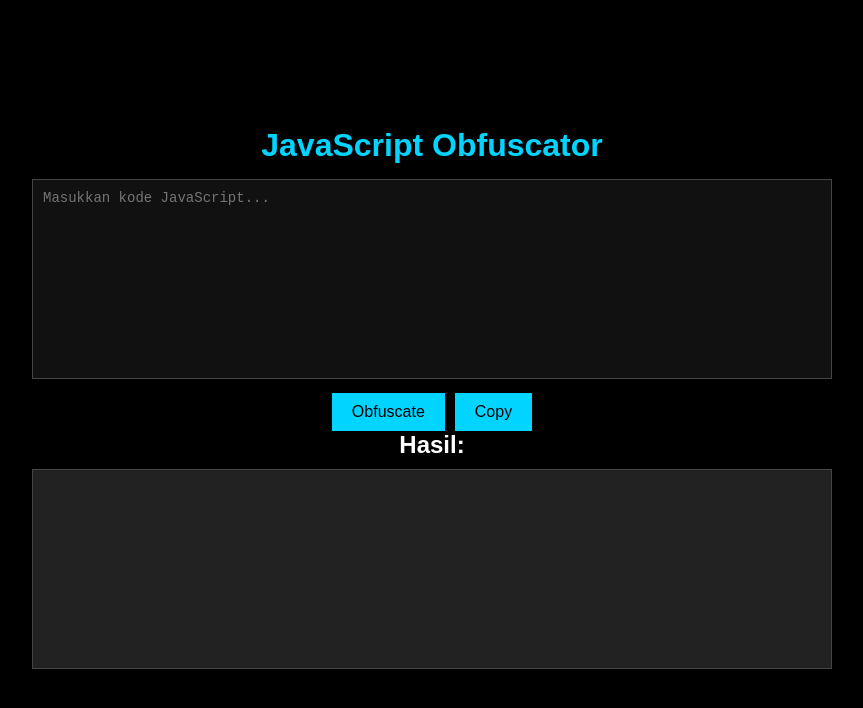
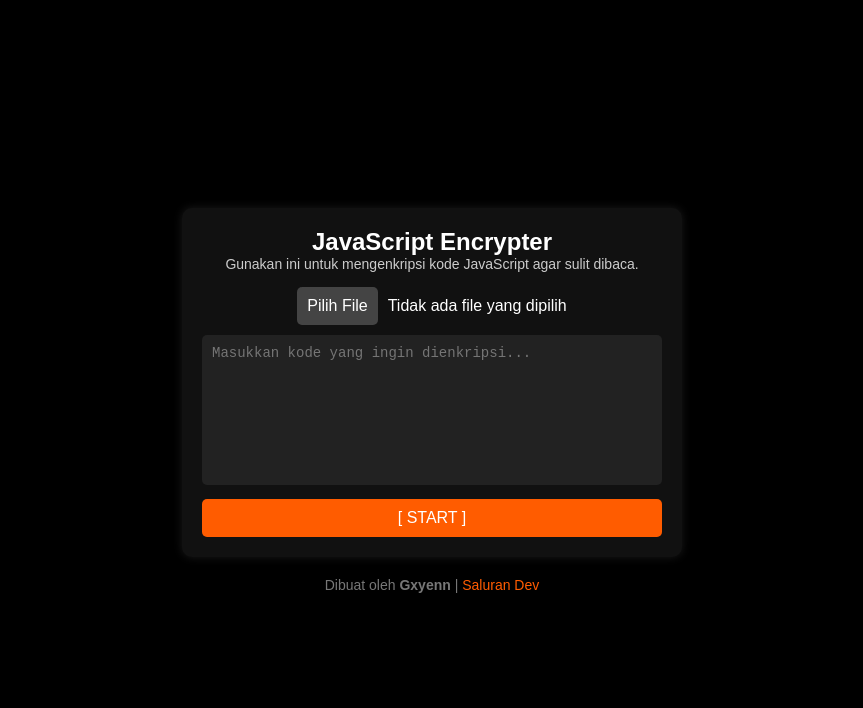
Before and after one commit to Gxyenn/MyDev-Info, a plain HTML site: page index.html in a window 1280 px wide. Shown: the whole page, without its empty margins (208-1071 px from the left). Drawn offline with Linux system fonts and the light colour scheme.

Commit message:
Update index.html

```diff
--- a/index.html
+++ b/index.html
@@ -3,7 +3,7 @@
 <head>
     <meta charset="UTF-8">
     <meta name="viewport" content="width=device-width, initial-scale=1.0">
-    <title>JavaScript Obfuscator</title>
+    <title>JavaScript Encrypter</title>
     <script src="https://cdn.jsdelivr.net/npm/javascript-obfuscator"></script>
     <style>
         * {
@@ -13,7 +13,7 @@
         }
         body {
             font-family: Arial, sans-serif;
-            background-color: #000; /* Background hitam */
+            background-color: #000;
             color: #fff;
             display: flex;
             flex-direction: column;
@@ -21,69 +21,135 @@
             justify-content: center;
             height: 100vh;
             padding: 20px;
+            text-align: center;
         }
         .container {
             width: 90%;
-            max-width: 800px;
-            text-align: center;
+            max-width: 500px;
+            background: #111;
+            padding: 20px;
+            border-radius: 10px;
+            box-shadow: 0 0 10px rgba(255, 255, 255, 0.1);
         }
         h1 {
-            color: #00d4ff;
+            color: #fff;
+            font-size: 24px;
+        }
+        p {
+            font-size: 14px;
+            color: #ccc;
             margin-bottom: 15px;
         }
         textarea {
             width: 100%;
-            height: 200px;
-            background: #111; /* Warna lebih gelap */
+            height: 150px;
+            background: #222;
             color: #fff;
-            border: 1px solid #444;
+            border: none;
             padding: 10px;
             font-size: 14px;
             resize: none;
+            border-radius: 5px;
         }
-        .buttons {
+        .file-upload {
             display: flex;
+            align-items: center;
             justify-content: center;
+            gap: 10px;
+            margin-bottom: 10px;
+        }
+        input[type="file"] {
+            display: none;
+        }
+        label {
+            background: #444;
+            padding: 10px;
+            border-radius: 5px;
+            cursor: pointer;
+        }
+        button {
+            width: 100%;
+            padding: 10px;
+            background: #ff5c00;
+            border: none;
+            color: #fff;
+            font-size: 16px;
+            cursor: pointer;
+            margin-top: 10px;
+            border-radius: 5px;
+        }
+        button:hover {
+            background: #e04b00;
+        }
+        .result-container {
+            display: none;
+            margin-top: 15px;
+            background: #222;
+            padding: 10px;
+            border-radius: 5px;
+        }
+        .result-container textarea {
+            height: 100px;
+            background: #000;
+            color: #0f0;
+        }
+        .result-buttons {
+            display: flex;
             gap: 10px;
             margin-top: 10px;
         }
-        button {
-            padding: 10px 20px;
-            background: #00d4ff;
-            border: none;
-            color: #000;
-            font-size: 16px;
-            cursor: pointer;
+        .footer {
+            margin-top: 20px;
+            font-size: 14px;
+            color: #777;
         }
-        button:hover {
-            background: #008bb9;
-        }
-        #output {
-            width: 100%;
-            height: 200px;
-            background: #222;
-            color: #00ff00;
-            border: 1px solid #444;
-            padding: 10px;
-            font-size: 14px;
-            margin-top: 10px;
-            white-space: pre-wrap;
+        .footer a {
+            color: #ff5c00;
+            text-decoration: none;
         }
     </style>
 </head>
 <body>
     <div class="container">
-        <h1>JavaScript Obfuscator</h1>
-        <textarea id="inputCode" placeholder="Masukkan kode JavaScript..."></textarea>
-        <div class="buttons">
-            <button onclick="obfuscateCode()">Obfuscate</button>
-            <button onclick="copyOutput()">Copy</button>
+        <h1>JavaScript Encrypter</h1>
+        <p>Gunakan ini untuk mengenkripsi kode JavaScript agar sulit dibaca.</p>
+
+        <div class="file-upload">
+            <label for="fileInput">Pilih File</label>
+            <span id="fileName">Tidak ada file yang dipilih</span>
+            <input type="file" id="fileInput" accept=".js">
         </div>
-        <h2>Hasil:</h2>
-        <textarea id="output" readonly></textarea>
+
+        <textarea id="inputCode" placeholder="Masukkan kode yang ingin dienkripsi..."></textarea>
+        <button onclick="obfuscateCode()">[ START ]</button>
+
+        <div class="result-container" id="resultContainer">
+            <h3>Hasil:</h3>
+            <textarea id="output" readonly></textarea>
+            <div class="result-buttons">
+                <button onclick="copyOutput()">Salin</button>
+                <button onclick="downloadOutput()">Download</button>
+            </div>
+        </div>
+    </div>
+
+    <div class="footer">
+        Dibuat oleh <b>Gxyenn</b> | <a href="https://whatsapp.com/channel/0029Vap5nJh2UPBDIc9bja1s" target="_blank">Saluran Dev</a>
     </div>
 
     <script>
+        document.getElementById('fileInput').addEventListener('change', function(event) {
+            const file = event.target.files[0];
+            if (file) {
+                document.getElementById('fileName').textContent = file.name;
+                const reader = new FileReader();
+                reader.onload = function(e) {
+                    document.getElementById('inputCode').value = e.target.result;
+                };
+                reader.readAsText(file);
+            }
+        });
+
         function obfuscateCode() {
             let code = document.getElementById('inputCode').value;
             if (!code) {
@@ -102,6 +168,7 @@
             }).getObfuscatedCode();
 
             document.getElementById('output').value = obfuscatedCode;
+            document.getElementById('resultContainer').style.display = 'block';
         }
 
         function copyOutput() {
@@ -110,6 +177,15 @@
             document.execCommand("copy");
             alert("Hasil obfuscation telah disalin!");
         }
+
+        function downloadOutput() {
+            let text = document.getElementById('output').value;
+            let blob = new Blob([text], { type: "text/javascript" });
+            let link = document.createElement("a");
+            link.href = URL.createObjectURL(blob);
+            link.download = "obfuscated.js";
+            link.click();
+        }
     </script>
 </body>
 </html>
```
